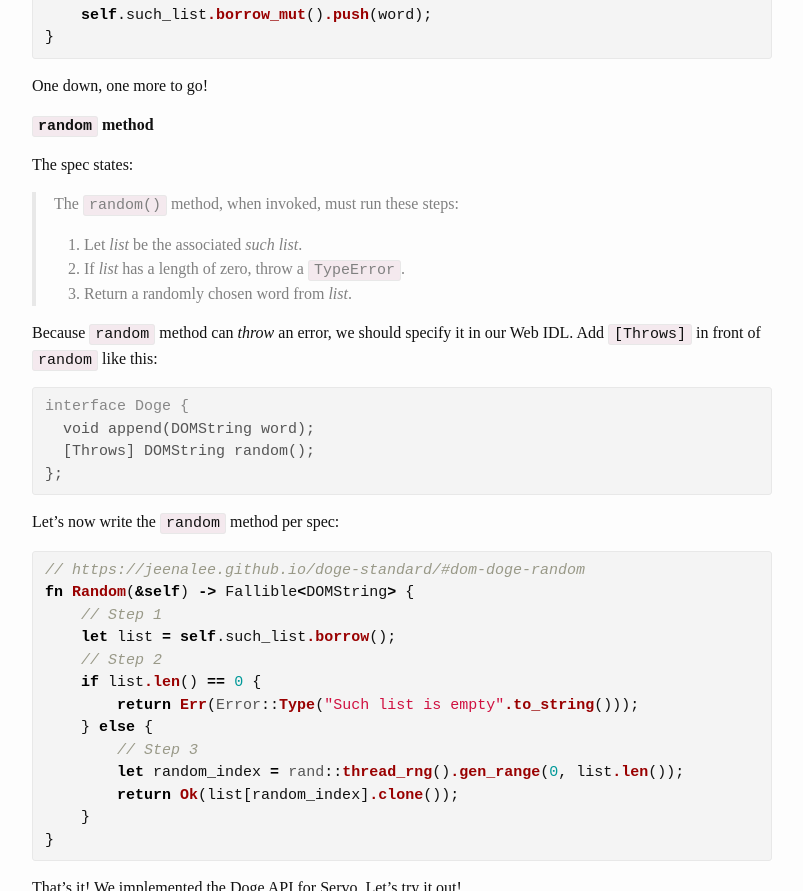
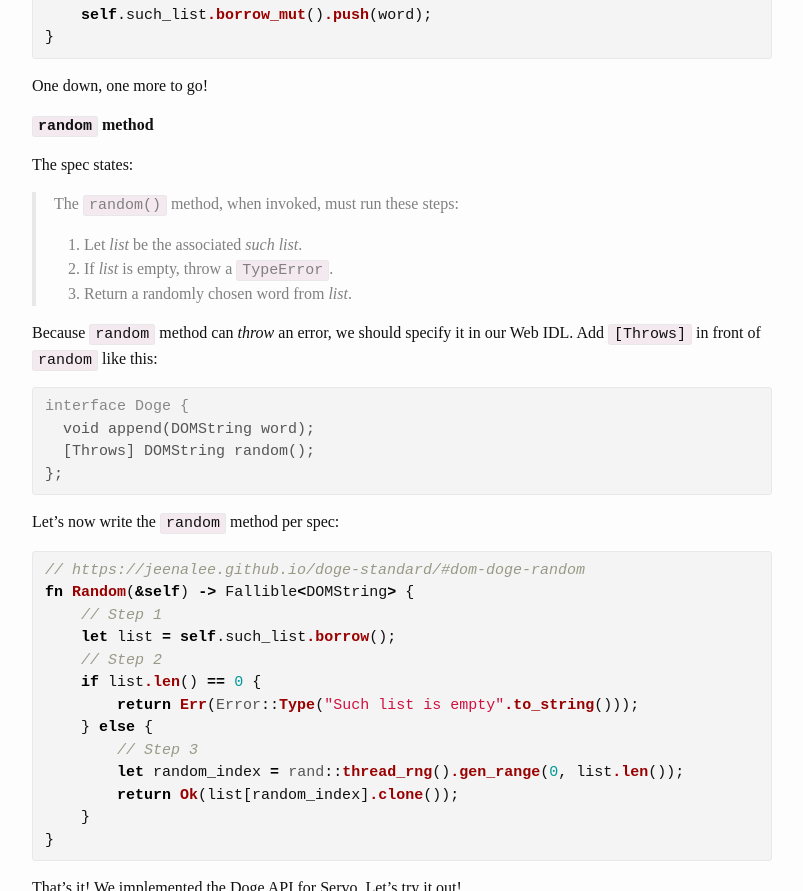
Before and after one commit to jeenalee/blog, a Jekyll site: the page built from _posts/2016-10-03-implementing-doge-for-servo.md, in a window 1280 px wide and 900 px high, scrolled down 4052 px, cut to the strip 0-891 px from the top of the window. Shown: the whole strip, without its empty margins (238-1041 px from the left). Built offline with Jekyll 4.4.1, drawn with Linux system fonts in a browser that asks for light colours; some web fonts are replaced.

Commit message:
Change random spec to match the real spec

```diff
--- a/_posts/2016-10-03-implementing-doge-for-servo.md
+++ b/_posts/2016-10-03-implementing-doge-for-servo.md
@@ -150,7 +150,7 @@ The spec states:
 The `random()` method, when invoked, must run these steps:
 >
 1. Let *list* be the associated *such list*.
-2. If *list* has a length of zero, throw a `TypeError`.
+2. If *list* is empty, throw a `TypeError`.
 3. Return a randomly chosen word from *list*.
 
 Because `random` method can *throw* an error, we should specify it in our Web IDL. Add `[Throws]` in front of `random` like this:
```
